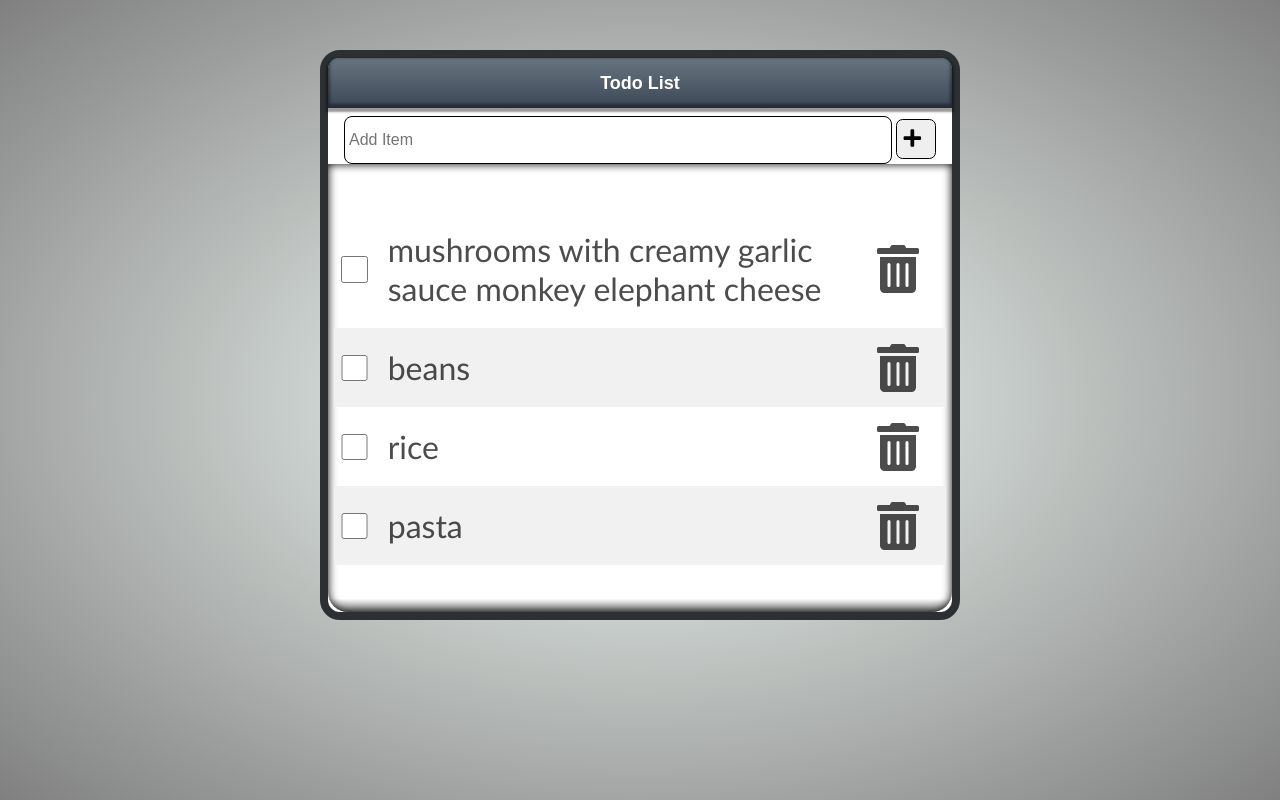
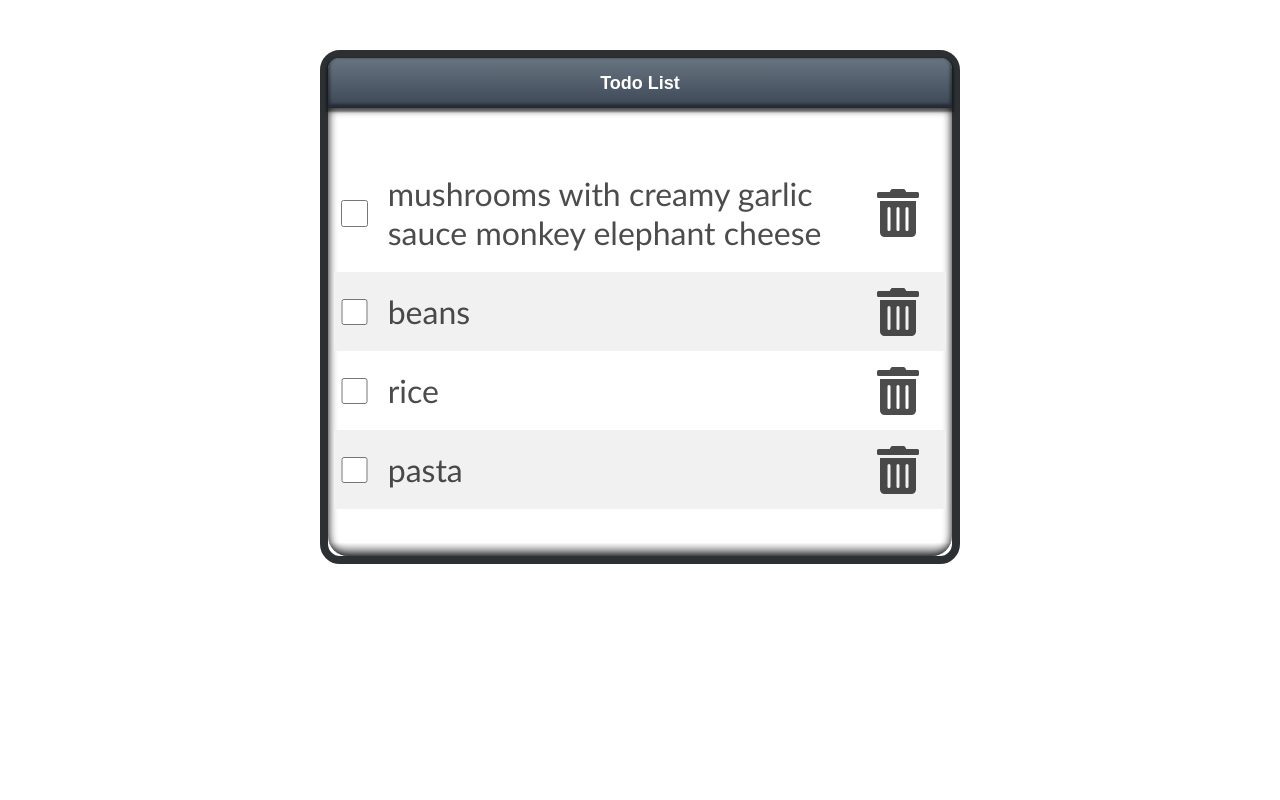
Before and after one commit to tmccann/shoppingList, a React (Vite) app: page / in a window 1280 px wide. Built offline with nearby package versions, Linux system fonts and the light colour scheme.

Commit message:
mostly cosmetic

```diff
--- a/src/App.css
+++ b/src/App.css
@@ -13,7 +13,7 @@ html,body{
 	min-height: 100%;
 }
 body{
-	background-image: radial-gradient(mintcream 0%, gray 100%);
+	/* background-image: radial-gradient(mintcream 0%, gray 100%); */
 	font-family: "Trebuchet MS";
 }
 .wrap{
@@ -23,7 +23,7 @@ body{
 	border-radius: 1.25em;
 	border: solid 0.5em #2c3033;
 	background: white;
-	box-shadow: 0 0 0 0.0625em rgba(255,255,255,.4),	0 0 0 0.25 #2c3033;
+	/* box-shadow: 0 0 0 0.0625em rgba(255,255,255,.4),	0 0 0 0.25 #2c3033; */
 }
 
 @media only screen and (max-width: 700px) {
--- a/src/App.jsx
+++ b/src/App.jsx
@@ -1,15 +1,69 @@
 import './App.css'
+import { useState } from "react";
 import AddItem from './assets/Components/AddItem/AddItem';
 import Header from './assets/Components/Header/Header';
 import ShoppingList from './assets/Components/ShoppingList/ShoppingList';
 
+
 const App = () => {
+  const [items, setItems] = useState([
+    {
+      id: 1,
+      checked: false,
+      item: "mushrooms with creamy garlic sauce monkey elephant cheese"
+    },
+
+    {
+      id: 2,
+      checked: false,
+      item: "beans"
+    },
+
+    {
+      id: 3,
+      checked: false,
+      item: "rice"
+    },
+
+    {
+      id: 4,
+      checked: false,
+      item: "pasta"
+    },
+
+
+  ])
+
+  const handleCheck = (id) => {
+    // use map to go through items and find matching id
+    const listItems = items.map((items) => items.id === id ? {
+      // when true load all items changing selected id's  check value to opposite value: ie true to false
+      ...items, checked: !items.checked
+    } : items);
+    // save new item state to state
+    setItems(listItems);
+    // save to local storage
+    localStorage.setItem('shoppingList', JSON.stringify(listItems));
+  }
+
+  const deleteItem = (id) => {
+    console.log(id)
+    // create new array with all items that do not equal id
+    const listItems = items.filter((item) => item.id !== id);
+    setItems(listItems)
+    localStorage.setItem('shoppingList', JSON.stringify(listItems));
+
+  }
   return (
-      <div className="wrap">
-        <Header />
-        <AddItem />
-        <ShoppingList />
-      </div>
+    <div className="wrap">
+      <Header />
+
+      <ShoppingList
+          items={items}
+          handleCheck={handleCheck}
+          deleteItem={deleteItem}
+      />
+    </div>
   );
 };
 
--- a/src/assets/Components/AddItem/AddItem.jsx
+++ b/src/assets/Components/AddItem/AddItem.jsx
@@ -1,8 +1,14 @@
 import { FaPlus } from "react-icons/fa"
 import './addItem.css'
 
-function AddItem() {
+const AddItem = () => {
+
+  const addItem = (i) =>{
+    console.log(i)
+
+  }
   return (
+    <div className="shadowContainer">
     <form className='addItemForm'>
         <label htmlFor='addItem'>Add Item</label>
         <input
@@ -11,15 +17,19 @@ function AddItem() {
             type='text'
             placeholder='Add Item'
             required
+            // value={newItem}
+            // onChange={(e) => setnewItem(e.target.value)}
         />
         <button
             type='submit'
             aria-label='Add Item'
+            onClick={addItem((i) => (i.value))}
         >
-        <FaPlus />
+        <FaPlus className="plus work"/>
         </button>
 
     </form>
+    </div>
   )
 }
 
--- a/src/assets/Components/AddItem/addItem.css
+++ b/src/assets/Components/AddItem/addItem.css
@@ -1,9 +1,20 @@
+.shadowContainer{
+    float: right;
+    width: 100%;
+    box-shadow: inset 0 0 0.5125em black;
+
+}
 .addItemForm {
-    width: 100%;
+    width: 98%;
     display: flex;
     justify-content: flex-start;
-    margin: 0.5em 0 0;
-    padding: 0 1em 0 1em;
+    margin: 1em 0em 1em 0.5em;
+    padding: 0 0em 0 0em;
+    border: solid 1px black;
+	background: white;
+
+
+
 
 }
 
@@ -14,21 +25,28 @@
 }
 .addItemForm input[type='text'] {
     flex-grow: 1;
-    max-width: calc(100% -3.125em);
     min-height: 3em;
     font-size: 1em;
     padding: 0.25em;
-    border: solid black 1px;
-    border-radius: 0.5em;
     margin-right: 0.25em;
+    margin-left: 0.5em;
     outline: none;
 }
+
 
 button{
     height: 3em;
     width: 3em;
-    border: solid black 1px;
-    border-radius: 0.5em;
     margin-top: 0.25em;
 
 }
+.plus{
+    background: grey;
+    height: 100%;
+    width: 100%;
+
+}
+.plus:hover{
+    color: rgb(244, 244, 244);
+    cursor: pointer;
+  }
--- a/src/assets/Components/ShoppingList/ShoppingList.jsx
+++ b/src/assets/Components/ShoppingList/ShoppingList.jsx
@@ -1,47 +1,9 @@
-import { useState } from "react";
+import AddItem from "../AddItem/AddItem";
 import "./shoppingList.css";
-import { FaTrashAlt} from "react-icons/fa"
-
-const ShoppingList = () => {
-  const [items, setItems] = useState([
-    {id: 1,
-    checked: false,
-    item: "mushrooms with creamy garlic sauce monkey elephant cheese"},
-
-    {id: 2,
-      checked: false,
-      item: "beans"},
-
-    {id: 3,
-    checked: false,
-    item: "rice"},
-
-    {id: 4,
-    checked: false,
-    item: "pasta"},
+import { FaTrashAlt} from "react-icons/fa";
 
 
-  ])
-
-  const handleCheck = (id) =>{
-    // use map to go through items and find matching id
-    const listItems = items.map((items)=> items.id === id ? {
-    // when true load all items changing selected id's  check value to opposite value: ie true to false
-      ...items, checked: !items.checked}: items);
-    // save new item state to state
-      setItems(listItems);
-    // save to local storage
-      localStorage.setItem('shoppingList', JSON.stringify(listItems));
-    }
-
-  const deleteItem = (id) =>{
-    console.log(id)
-    // create new array with all items that do not equal id
-    const listItems = items.filter((item)=> item.id !== id);
-    setItems(listItems)
-    localStorage.setItem('shoppingList', JSON.stringify(listItems));
-
-  }
+const ShoppingList = ({items,handleCheck, deleteItem}) => {
 
 
   return (
--- a/src/assets/Components/ShoppingList/shoppingList.css
+++ b/src/assets/Components/ShoppingList/shoppingList.css
@@ -1,4 +1,5 @@
 .wrap-list {
+  clear: both;
     font-size: 2em;
     height: 85%;
     padding: 1.25em 0;
```
